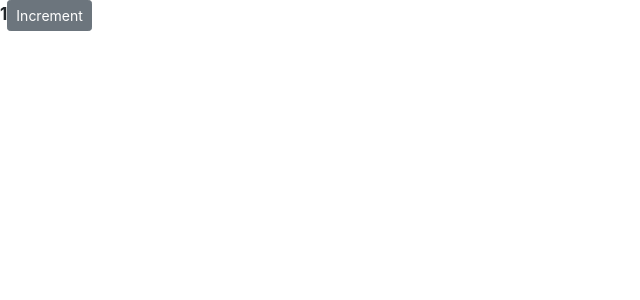
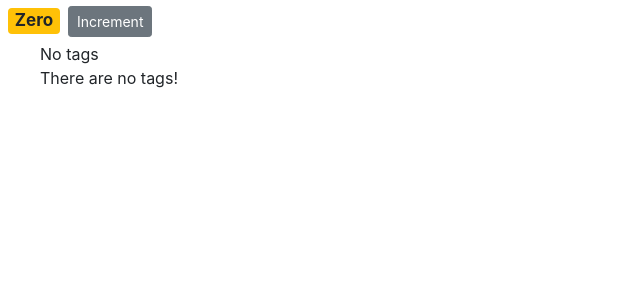
Before and after one commit to aashiqahmed98/React-Intro, a React (Create React App) app: page / in a window 1280 px wide. Shown: the top 300 px of the page, without its empty margins (0-640 px from the left). Built offline with nearby package versions, Linux system fonts and the light colour scheme.

Commit message:
Rendering tags based on Conditions

```diff
--- a/src/App.js
+++ b/src/App.js
@@ -17,7 +17,7 @@ class App extends Component {
     ],
   };
   switchEventHandler = (newName) => {
-    console.log("I clicked!");
+
 
     // DONT DO THIS=>this.state.persons[0].name='Allah';
 
--- a/src/components/counterComponent.jsx
+++ b/src/components/counterComponent.jsx
@@ -6,7 +6,8 @@ import React, { Component } from "react"; //used the shortcut from 'Simple React
 class Counter extends Component {
   //used the shortcut from 'Simple React Snippet'=> cc
   state = {
-    count: 1,
+    count: 0,
+    tags: [],
   };
 
   //Used to use styles as JS  object in HTML tags
@@ -15,21 +16,37 @@ class Counter extends Component {
     fontSize: 17,
   };
 
+  // Rendering tags based on Condition
+  renderTags(){
+    if(this.state.tags.length===0) {
+      return <p>There are no tags!</p>
+    }
+    else {
+      return <li>
+      {this.state.tags.map((tag) => (
+        <li>{tag}</li>
+      ))}
+    </li>
+    }
+  }
   render() {
-
     return (
       // Fragment is used to seperate into one root element
       <React.Fragment>
         {/* <h1>Hello World!</h1> */}
-
         {/* <code>AASHIQ AHMED</code> */}
 
-        <span style={this.styles} className={this.getBadgeClasses}>
+        <span style={this.styles} className={this.getBadgeClasses()}>
           {this.formatCount()}
         </span>
         <button className="btn btn-secondary btn-sm" onClick="">
           Increment
         </button>
+       <ul>
+
+         {this.state.tags.length===0 && 'No tags'}  {/*True && 'Strig' returns true */}
+          {this.renderTags()}
+        </ul>
       </React.Fragment>
     );
   }
@@ -46,5 +63,6 @@ class Counter extends Component {
     return count === 0 ? "Zero" : count;
   }
 }
+export default Counter;
 
-export default Counter;
+// console.table(tags);
```
Lines whose indentation alone changed are shown as unchanged.
